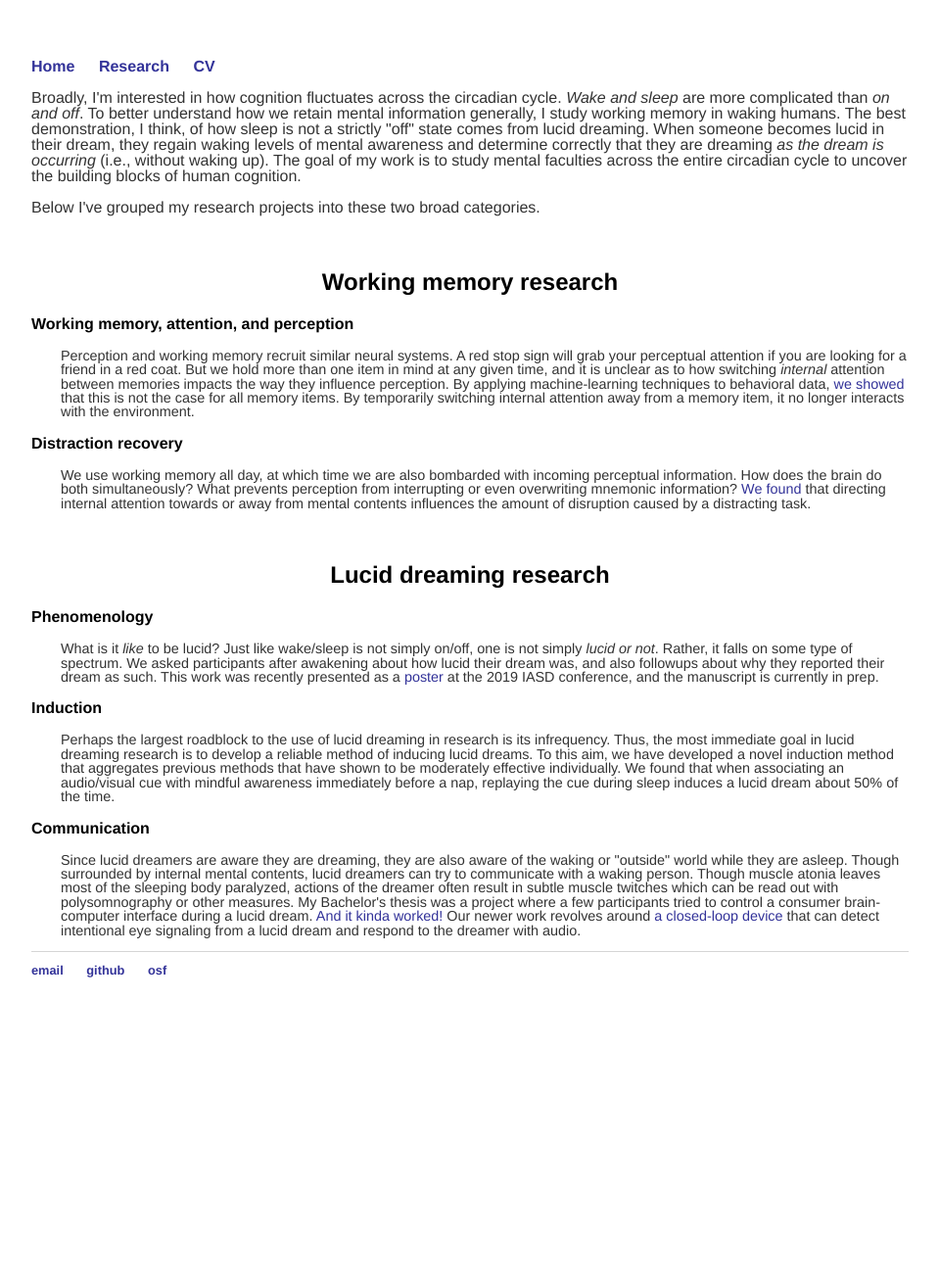
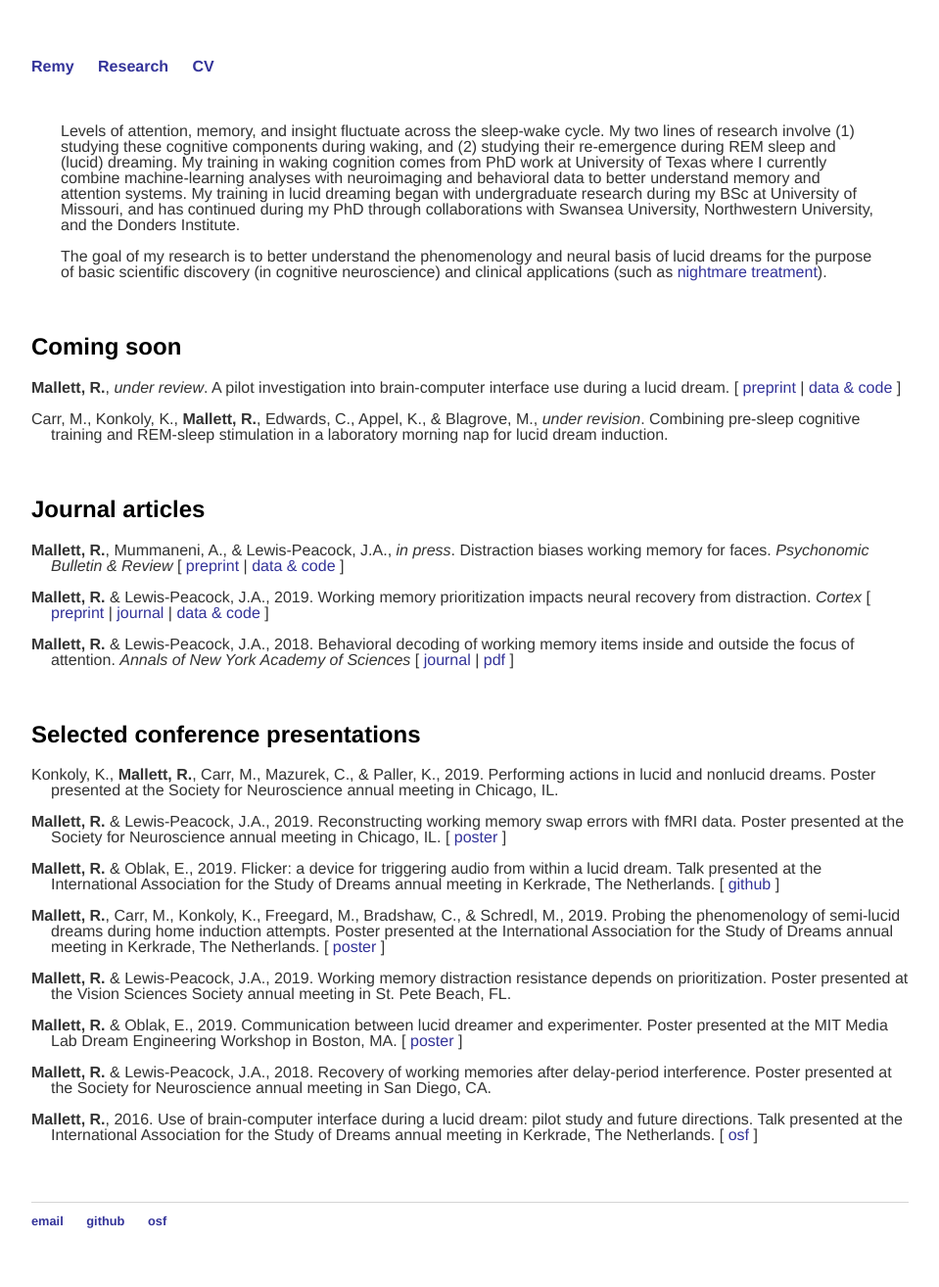
Before and after one commit to remrama/remrama.github.io, a Jekyll site: the page built from research/index.html, in a window 1280 px wide. Shown: the whole page at 98% size, without its empty margins (160-1119 px from the left). Built offline with Jekyll 4.4.1, drawn with Linux system fonts in a browser that asks for light colours; before the commit the page ends 1058 px from its top, so only the background shows below that.

Commit message:
major restructure

```diff
--- a/_layouts/default.html
+++ b/_layouts/default.html
@@ -11,9 +11,9 @@
 
         <nav>
             <ul>
-            <li><a href="/">Home</a></li>
+            <li><a href="/">Remy</a></li>
             <li><a href="/research">Research</a></li>
-            <li><a href="/cv">CV</a></li>
+            <li><a href="https://www.dropbox.com/s/50i2ci4wifx9r9m/cv.pdf?dl=0">CV</a></li>
             </ul>
         </nav>
 
--- a/css/main.css
+++ b/css/main.css
@@ -18,9 +18,8 @@ nav ul li, footer ul li { display: inline; margin-right: 20px; }
 footer { border-top: 1px solid #d5d5d5; font-size: .8em; }
 
 /* Research */
-
-.research h2 { text-align: center; }
-.research p.tab { margin-left: 30px; font-size: .9em; }
+/*.research h2 { text-align: center; }*/
+/*.research p.tab { margin-left: 30px; font-size: .9em; }*/
 
 /* Blog
 /*ul.posts { margin: 20px auto 40px; font-size: 1.5em; }*/
@@ -28,10 +27,11 @@ footer { border-top: 1px solid #d5d5d5; font-size: .8em; }
 
 /* CV */
 .cv { margin: 0px 0px 60px; }
+.cv p.tabbed { margin-left: 30px; margin-right: 30px; }
 .cv p.hanging { margin-left: 20px; text-indent: -20px; }
 /*.cv h1 { font-size: 3em; }*/
 /*.cv h2 { font-size: 2em; }*/
 /*.cv address, .cv .download { font-family: 'Helvetica', 'Arial', 'Sans-Serif'; }*/
 /*.cv address, .cv p { font-size: 1.2em; }*/
 /*.cv p { font-size: 1.2em; }*/
-.cv .download { float: right; font-size: 1.5em; font-weight: bold; font-family: 'Helvetica', 'Arial', 'Sans-Serif'; }
+/*.cv .download { float: right; font-size: 1.5em; font-weight: bold; font-family: 'Helvetica', 'Arial', 'Sans-Serif'; }*/
--- a/research/index.html
+++ b/research/index.html
@@ -1,47 +1,65 @@
 ---
 layout: default
-title: Remy's research
+title: Research
 ---
 
-<div class="research">
+<div class="cv">
 
-    <p>
-        Broadly, I'm interested in how cognition fluctuates across the circadian cycle. <em>Wake and sleep</em> are more complicated than <em>on and off</em>. To better understand how we retain mental information generally, I study working memory in waking humans. The best demonstration, I think, of how sleep is not a strictly "off" state comes from lucid dreaming. When someone becomes lucid in their dream, they regain waking levels of mental awareness and determine correctly that they are dreaming <em>as the dream is occurring</em> (i.e., without waking up). The goal of my work is to study mental faculties across the entire circadian cycle to uncover the building blocks of human cognition.
+    <br>
+    <p class="tabbed">
+        Levels of attention, memory, and insight fluctuate across the sleep-wake cycle. My two lines of research involve (1) studying these cognitive components during waking, and (2) studying their re-emergence during REM sleep and (lucid) dreaming. My training in waking cognition comes from PhD work at University of Texas where I currently combine machine-learning analyses with neuroimaging and behavioral data to better understand memory and attention systems. My training in lucid dreaming began with undergraduate research during my BSc at University of Missouri, and has continued during my PhD through collaborations with Swansea University, Northwestern University, and the Donders Institute.
         <br><br>
-
-        Below I've grouped my research projects into these two broad categories.
+        The goal of my research is to better understand the phenomenology and neural basis of lucid dreams for the purpose of basic scientific discovery (in cognitive neuroscience) and clinical applications (such as <a href="http://jcsm.aasm.org/ViewAbstract.aspx?pid=27883">nightmare treatment</a>).
     </p>
 
     <br>
+    <h2>Coming soon</h2>
 
-    <h2>Working memory research</h2>
-
-    <h3>Working memory, attention, and perception</h3>
-    <p class="tab">
-        Perception and working memory recruit similar neural systems. A red stop sign will grab your perceptual attention if you are looking for a friend in a red coat. But we hold more than one item in mind at any given time, and it is unclear as to how switching <em>internal</em> attention between memories impacts the way they influence perception. By applying machine-learning techniques to behavioral data, <a href="https://lewpealab.psy.utexas.edu/wp-content/uploads/2013/10/Mallett-LewPea_2018-1.pdf">we showed</a> that this is not the case for all memory items. By temporarily switching internal attention away from a memory item, it no longer interacts with the environment.
+    <p class="hanging">
+        <strong>Mallett, R.</strong>, <em>under review</em>. A pilot investigation into brain-computer interface use during a lucid dream. [ <a href="https://doi.org/10.31219/osf.io/my3tq">preprint</a> | <a href="https://osf.io/mr7hf/">data & code</a> ]
     </p>
-    <h3>Distraction recovery</h3>
-    <p class="tab">
-        We use working memory all day, at which time we are also bombarded with incoming perceptual information. How does the brain do both simultaneously? What prevents perception from interrupting or even overwriting mnemonic information? <a href="https://doi.org/10.1016/j.cortex.2019.08.019">We found</a> that directing internal attention towards or away from mental contents influences the amount of disruption caused by a distracting task.
+    <p class="hanging">
+        Carr, M., Konkoly, K., <strong>Mallett, R.</strong>, Edwards, C., Appel, K., & Blagrove, M., <em>under revision</em>. Combining pre-sleep cognitive training and REM-sleep stimulation in a laboratory morning nap for lucid dream induction.
     </p>
 
     <br>
+    <h2>Journal articles</h2>
 
-    <h2>Lucid dreaming research</h2>
-
-    <h3>Phenomenology</h3>
-    <p class="tab">
-        What is it <em>like</em> to be lucid? Just like wake/sleep is not simply on/off, one is not simply <em>lucid or not</em>. Rather, it falls on some type of spectrum. We asked participants after awakening about how lucid their dream was, and also followups about why they reported their dream as such. This work was recently presented as a <a href="https://osf.io/rpjwz/">poster</a> at the 2019 IASD conference, and the manuscript is currently in prep.
+    <p class="hanging">
+        <strong>Mallett, R.</strong>, Mummaneni, A., & Lewis-Peacock, J.A., <em>in press</em>. Distraction biases working memory for faces. <em>Psychonomic Bulletin & Review</em> [ <a href="https://osf.io/qvez5/">preprint</a> | <a href="https://osf.io/8zsrx/">data & code</a> ]
+    </p>
+    <p class="hanging">
+        <strong>Mallett, R.</strong> & Lewis-Peacock, J.A., 2019. Working memory prioritization impacts neural recovery from distraction. <em>Cortex</em> [ <a href="https://osf.io/vep97/">preprint</a> | <a href="https://doi.org/10.1016/j.cortex.2019.08.019">journal</a> | <a href="https://osf.io/xz3ap/">data & code</a> ]
+    </p>
+    <p class="hanging">
+        <strong>Mallett, R.</strong> & Lewis-Peacock, J.A., 2018. Behavioral decoding of working memory items inside and outside the focus of attention. <em>Annals of New York Academy of Sciences</em> [ <a href="https://doi.org/10.1111/nyas.13647">journal</a> | <a href="https://lewpealab.psy.utexas.edu/wp-content/uploads/2013/10/Mallett-LewPea_2018-1.pdf">pdf</a> ]
     </p>
 
-    <h3>Induction</h3>
-    <p class="tab">
-        Perhaps the largest roadblock to the use of lucid dreaming in research is its infrequency. Thus, the most immediate goal in lucid dreaming research is to develop a reliable method of inducing lucid dreams. To this aim, we have developed a novel induction method that aggregates previous methods that have shown to be moderately effective individually. We found that when associating an audio/visual cue with mindful awareness immediately before a nap, replaying the cue during sleep induces a lucid dream about 50% of the time.
+    <br>
+    <h2>Selected conference presentations</h2>
+    <p class="hanging">
+        Konkoly, K., <strong>Mallett, R.</strong>, Carr, M., Mazurek, C., & Paller, K., 2019. Performing actions in lucid and nonlucid dreams. Poster presented at the Society for Neuroscience annual meeting in Chicago, IL.
     </p>
-
-    <h3>Communication</h3>
-    <p class="tab">
-        Since lucid dreamers are aware they are dreaming, they are also aware of the waking or "outside" world while they are asleep. Though surrounded by internal mental contents, lucid dreamers can try to communicate with a waking person. Though muscle atonia leaves most of the sleeping body paralyzed, actions of the dreamer often result in subtle muscle twitches which can be read out with polysomnography or other measures. My Bachelor's thesis was a project where a few participants tried to control a consumer brain-computer interface during a lucid dream. <a href="https://doi.org/10.31219/osf.io/my3tq">And it kinda worked!</a> Our newer work revolves around <a href="https://github.com/remrama/flicker">a closed-loop device</a> that can detect intentional eye signaling from a lucid dream and respond to the dreamer with audio.
+    <p class="hanging">
+        <strong>Mallett, R.</strong> & Lewis-Peacock, J.A., 2019. Reconstructing working memory swap errors with fMRI data. Poster presented at the Society for Neuroscience annual meeting in Chicago, IL. [ <a href="https://lewpealab.psy.utexas.edu/wp-content/uploads/2013/11/mallett_sfn_2019.pdf">poster</a> ]
+    </p>
+    <p class="hanging">
+        <strong>Mallett, R.</strong> & Oblak, E., 2019. Flicker: a device for triggering audio from within a lucid dream. Talk presented at the International Association for the Study of Dreams annual meeting in Kerkrade, The Netherlands. [ <a href="https://github.com/remrama/flicker">github</a> ]
+    </p>
+    <p class="hanging">
+        <strong>Mallett, R.</strong>, Carr, M., Konkoly, K., Freegard, M., Bradshaw, C., & Schredl, M., 2019. Probing the phenomenology of semi-lucid dreams during home induction attempts. Poster presented at the International Association for the Study of Dreams annual meeting in Kerkrade, The Netherlands. [ <a href="https://osf.io/rpjwz/">poster</a> ]
+    </p>
+    <p class="hanging">
+        <strong>Mallett, R.</strong> & Lewis-Peacock, J.A., 2019. Working memory distraction resistance depends on prioritization. Poster presented at the Vision Sciences Society annual meeting in St. Pete Beach, FL.
+    </p>
+    <p class="hanging">
+        <strong>Mallett, R.</strong> & Oblak, E., 2019. Communication between lucid dreamer and experimenter. Poster presented at the MIT Media Lab Dream Engineering Workshop in Boston, MA. [ <a href="https://osf.io/vtbjn/">poster</a> ]
+    </p>
+    <p class="hanging">
+        <strong>Mallett, R.</strong> & Lewis-Peacock, J.A., 2018. Recovery of working memories after delay-period interference. Poster presented at the Society for Neuroscience annual meeting in San Diego, CA.
+    </p>
+    <p class="hanging">
+        <strong>Mallett, R.</strong>, 2016. Use of brain-computer interface during a lucid dream: pilot study and future directions. Talk presented at the International Association for the Study of Dreams annual meeting in Kerkrade, The Netherlands. [ <a href="https://osf.io/mr7hf/">osf</a> ]
     </p>
 
 </div>
```
Also changed, not shown: cv/index.html (deleted, +0 -60 lines), index.html (+5 -7 lines).
